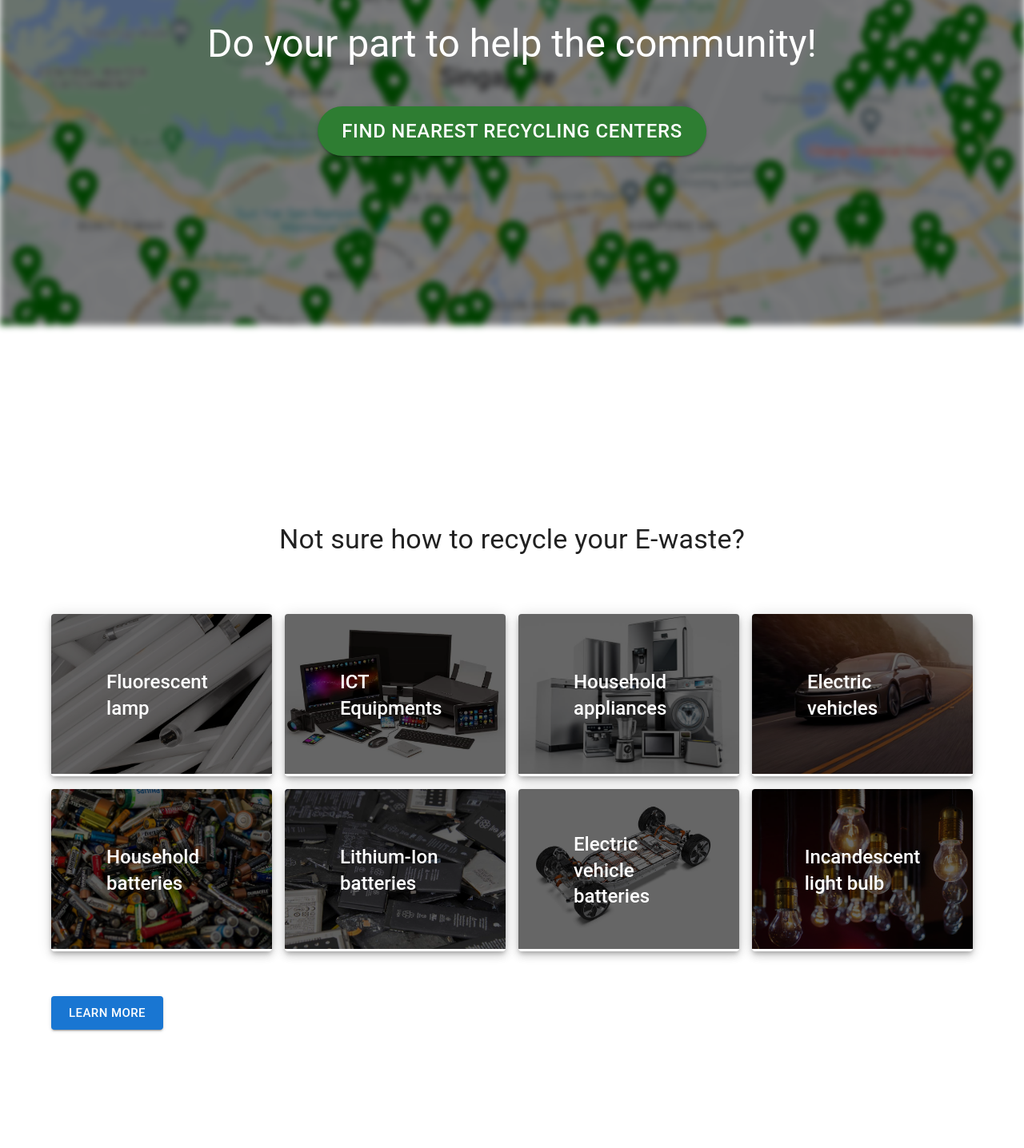
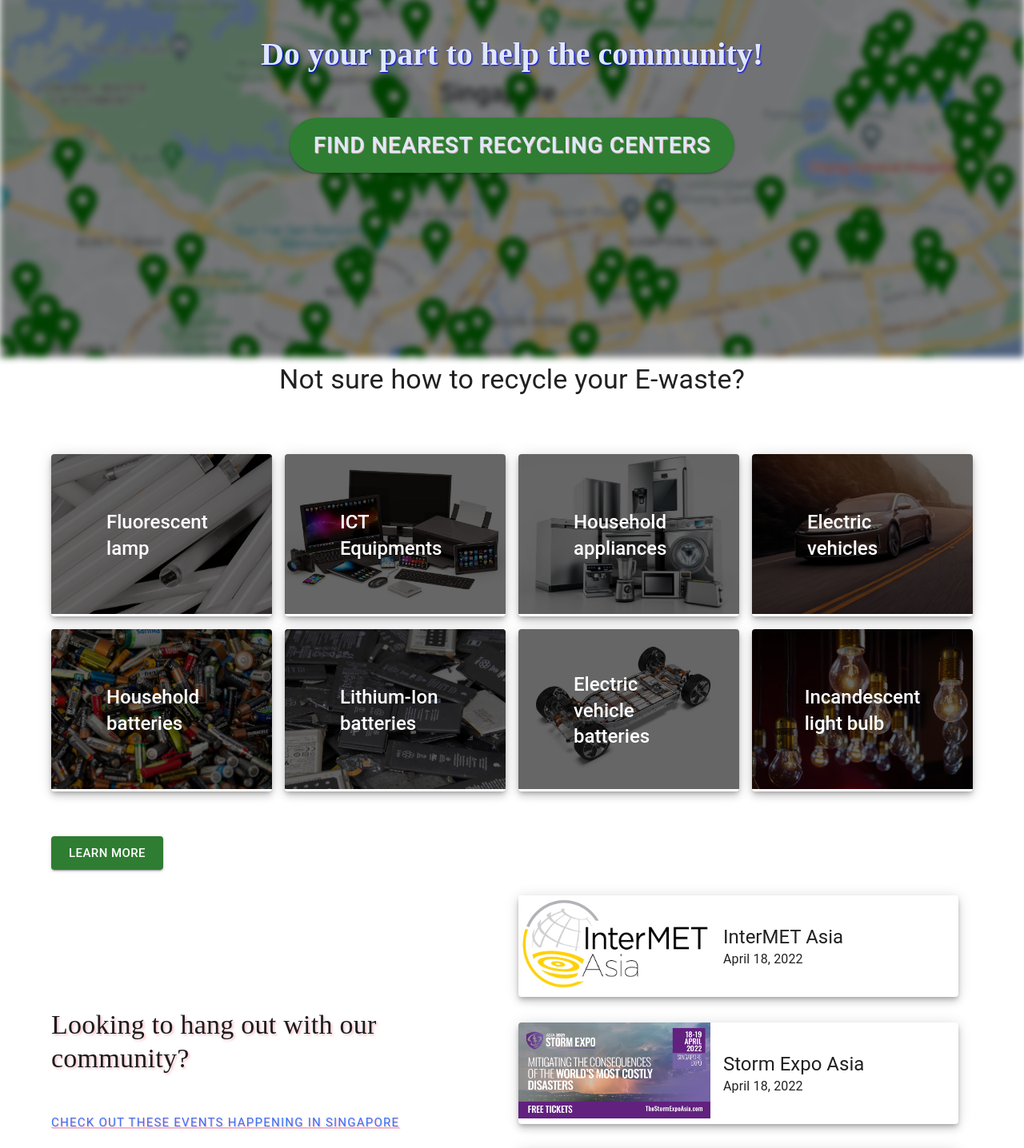
Before and after one commit to thanhvd1403/recycling-web-app, a Next.js app: page / in a window 1280 px wide. Shown: the part 500-1936 px from the top of the page at 80% size. Built offline with nearby package versions, Linux system fonts and the light colour scheme.

Commit message:
restyle pages

```diff
--- a/pages/index.js
+++ b/pages/index.js
@@ -1,7 +1,14 @@
 /* eslint-disable @next/next/no-img-element */
 import Layout from "../components/layout";
 import Head from "next/head";
-import { Typography, Container, Box, Button, Grid } from "@mui/material";
+import {
+  Typography,
+  Container,
+  Box,
+  Button,
+  Grid,
+  Link as MUILink,
+} from "@mui/material";
 import { getAllPosts } from "../lib/api";
 import { Card, CardActionArea } from "@mui/material";
 import DateFormatter from "../components/date-formatter";
@@ -17,11 +24,12 @@ export default function Index({ allPosts }) {
         <Welcome />
         <To_Recycle />
         <Container maxWidth="lg">
-          <Box sx={{ p: 15 }}></Box>
+          <div className="py-[15vh]">
             <To_Information />
-          <Box sx={{ p: 15 }}></Box>
+          </div>
+          <div className="pb-[15vh]">
             <To_Event allPosts={allPosts} />
-          <Box sx={{ p: 15 }}></Box>
+          </div>
         </Container>
       </Layout>
     </>
@@ -61,47 +69,68 @@ function To_Recycle() {
     //     </div>
     //   </Grid>
     // </Grid>
-    <div
-      style={{
+    <Container
+      maxWidth="false"
+      disableGutters="true"
+      sx={{
         position: "relative",
         textAlign: "center",
+        width: "100vw",
+
+        padding: 0,
       }}
     >
       <img
         src="/assets/home_page/map_preview.png"
         alt="Preview of the map of E-waste recycling centers in Singapore."
         style={{
-          height: "600px",
-          width: "100%",
+          height: "80vh",
+          width: "100vw",
           filter: "brightness(50%) blur(4px)",
           objectFit: "cover",
         }}
       />
       <div
         style={{
+          width: "100vw",
           position: "absolute",
           top: "50%",
           left: "50%",
           transform: "translate(-50%, -50%)",
         }}
       >
-        <Typography variant="h3" align="center" color="white" mb="50px" noWrap>
+        <Typography
+          variant="h3"
+          align="center"
+          color="white"
+          mb="7vh"
+          sx={{
+            fontSize: { md: "2.5rem", xs: "1.5rem" },
+            fontFamily: "cursive",
+            fontWeight: "bold",
+            color: "#DFE8FB",
+            textShadow: "1px 1px 2px blue",
+          }}
+        >
           Do your part to help the community!
         </Typography>
+        <Link href="/recycling_page" passHref>
           <Button
-          href="/recycling_page"
             variant="contained"
             color="success"
             sx={{
               borderRadius: 30,
-            fontSize: "1.5rem",
-            padding: "10px 30px",
+              fontSize: { md: "1.75rem", xs: "1.125rem" },
+              padding: { md: "10px 30px", xs: "5px 10px" },
+              color: "#DFE8FB",
+              textShadow: "1px 1px 1px pink",
             }}
           >
             Find nearest recycling centers
           </Button>
+        </Link>
       </div>
-    </div>
+    </Container>
   );
 }
 
@@ -124,9 +153,11 @@ function To_Information() {
         />
         <Waste_Item title="Incandescent light bulb" image="lightbulbs.jpg" />
       </Grid>
-      <Button href="/info_page" variant="contained" size="large">
+      <Link href="/recycling_page" passHref>
+        <Button variant="contained" size="large" color="success">
           Learn more
         </Button>
+      </Link>
     </div>
   );
 }
@@ -171,13 +202,32 @@ function To_Event({ allPosts }) {
   return (
     <Grid container alignItems="center" spacing={2}>
       <Grid item xs={12} md={6}>
-        <Typography align="left" variant="h4" className="recycle_ref-heading">
-          Looking to hang out with the community?
+        <Typography
+          align="left"
+          variant="h4"
+          className="recycle_ref-heading"
+          sx={{
+            fontFamily: "cursive",
+            color: "#1D1D1D",
+            textShadow: "2px 2px 3px pink",
+          }}
+        >
+          Looking to hang out with our community?
           <Box sx={{ m: 5 }}></Box>
-          <Link href="/events_page" underline="always">
+        </Typography>
+        <Link href="/events_page" passHref>
+          <MUILink
+            underline="always"
+            variant="overline"
+            sx={{
+              fontSize: 15,
+              color: "#3572F5",
+              textShadow: "1px 1px 1px pink",
+            }}
+          >
             Check out these events happening in Singapore
+          </MUILink>
         </Link>
-        </Typography>
       </Grid>
       <Grid item xs={12} md={6}>
         <Event_Card post={morePosts[0]} />
```
Also changed, not shown: pages/info_page.js (+53 -72 lines), pages/recycling_page.js (+28 -27 lines). Lines whose indentation alone changed are shown as unchanged.
